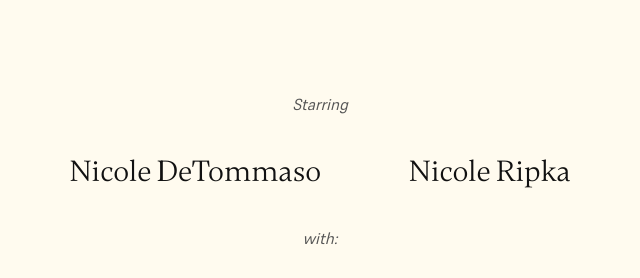
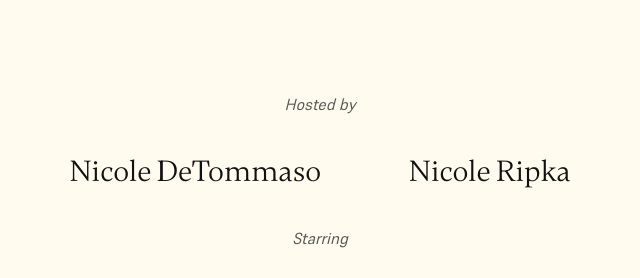
Before and after one commit to nicoleripka/thenicoleshow, a plain HTML site: page index.html in a window 1280 px wide. Shown: the part 1077-1355 px from the top of the page, 320-960 px from the left. Drawn offline with Linux system fonts and the light colour scheme.

Commit message:
Rename labels: 'Hosted by' above hosts, 'Starring' above guests

```diff
--- a/index.html
+++ b/index.html
@@ -37,14 +37,14 @@
       <h2>We ask really impressive people <span class="underline">really</span> important questions.</h2>
 
       <div class="starring">
-        <p class="starring-label">Starring</p>
+        <p class="starring-label">Hosted by</p>
         <!-- HOSTS -->
         <ul class="host-list">
           <li class="guest"><a class="guest-name" href="https://www.linkedin.com/in/nicoledetommaso/" target="_blank" rel="noopener">Nicole DeTommaso</a></li>
           <li class="guest"><span class="guest-name">Nicole Ripka</span></li>
         </ul>
 
-        <p class="starring-label">with:</p>
+        <p class="starring-label">Starring</p>
         <!-- GUEST LIST: add a new guest by copying one <li> block below -->
         <ul class="guest-list">
         <li class="guest">
```
